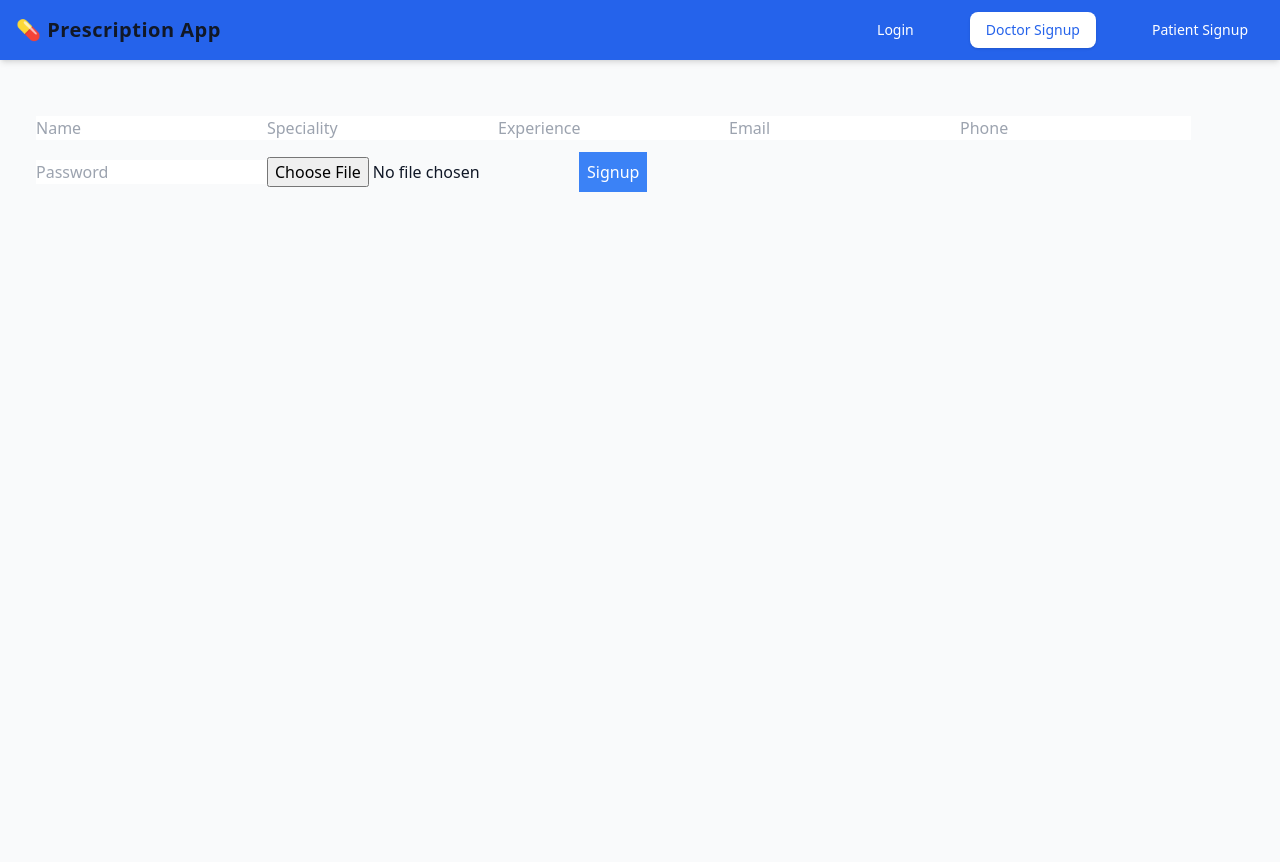
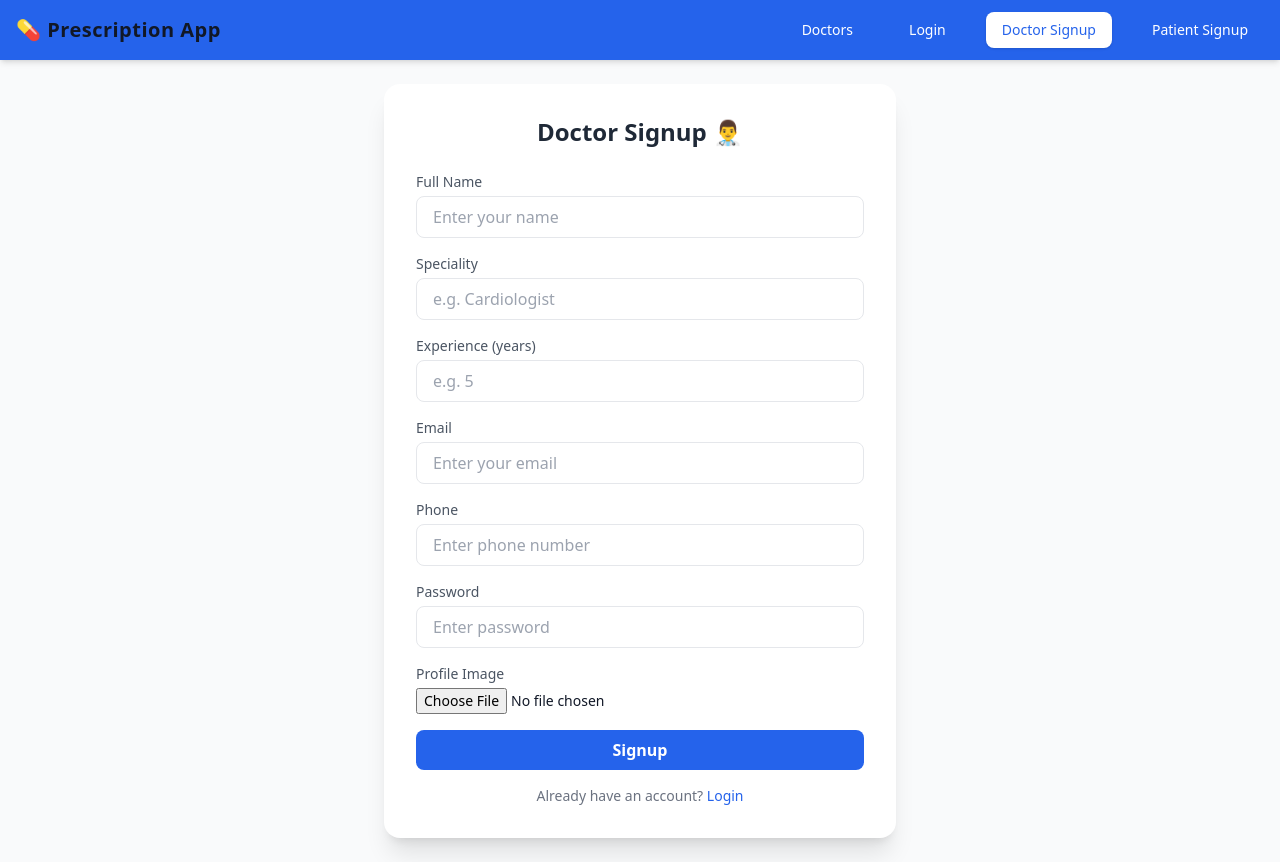
Before and after one commit to Steven2212/online-prescription, a React (Vite) app in the folder frontend/: page /doctor/signup in a window 1280 px wide. Before the commit the page ends 800 px from the top, so only its background shows below. Built offline with nearby package versions, Linux system fonts and the light colour scheme; no server answers.

Commit message:
Doctor signup done.

```diff
--- a/frontend/src/components/Navbar.jsx
+++ b/frontend/src/components/Navbar.jsx
@@ -1,7 +1,12 @@
-import { Link, useLocation } from "react-router-dom";
+import { Link, useLocation, useNavigate } from "react-router-dom";
+import { useContext } from "react";
+import AuthContext from "../context/AuthContext";
 
 export default function Navbar() {
   const { pathname } = useLocation();
+  const navigate = useNavigate();
+
+  const { user, logout } = useContext(AuthContext);
 
   const linkClass = (path) =>
     `px-4 py-2 rounded-lg text-sm font-medium transition ${
@@ -10,20 +15,34 @@ const linkClass = (path) =>
         : "text-white hover:bg-blue-500"
     }`;
 
+  const handleLogout = () => {
+    logout();
+    navigate("/login");
+  };
+
   return (
     <nav className="bg-blue-600 shadow-md">
       <div className="max-w-7xl mx-auto px-4 py-3 flex justify-between items-center">
+
         {/* Logo */}
-        <h1 className="text-xl font-bold tracking-wide">
+        <h1
+          className="text-xl font-bold tracking-wide cursor-pointer"
+          onClick={() => navigate("/")}
+        >
           💊 Prescription App
         </h1>
 
         {/* Links */}
-        <div className="flex items-center gap-10">
-          {/* <Link to="/doctors" className={linkClass("/doctors")}>
+        <div className="flex items-center gap-6">
+
+          {/* Always visible */}
+          <Link to="/doctors" className={linkClass("/doctors")}>
             Doctors
-          </Link> */}
+          </Link>
 
+          {/* If NOT logged in */}
+          {!user && (
+            <>
               <Link to="/login" className={linkClass("/login")}>
                 Login
               </Link>
@@ -35,8 +54,63 @@ const linkClass = (path) =>
               <Link to="/patient/signup" className={linkClass("/patient/signup")}>
                 Patient Signup
               </Link>
+            </>
+          )}
+
+          {/* If logged in */}
+          {user && (
+            <button
+              onClick={handleLogout}
+              className="bg-red-500 px-4 py-2 rounded-lg text-white hover:bg-red-600 transition"
+            >
+              Logout
+            </button>
+          )}
         </div>
       </div>
     </nav>
   );
 }
+
+// import { Link, useLocation } from "react-router-dom";
+
+// export default function Navbar() {
+//   const { pathname } = useLocation();
+
+// const linkClass = (path) =>
+//   `px-4 py-2 rounded-lg text-sm font-medium transition ${
+//     pathname === path
+//       ? "bg-white text-blue-600 shadow"
+//       : "text-white hover:bg-blue-500"
+//   }`;
+
+//   return (
+//     <nav className="bg-blue-600 shadow-md">
+//       <div className="max-w-7xl mx-auto px-4 py-3 flex justify-between items-center">
+//         {/* Logo */}
+//         <h1 className="text-xl font-bold tracking-wide">
+//           💊 Prescription App
+//         </h1>
+
+//         {/* Links */}
+//         <div className="flex items-center gap-10">
+//           {/* <Link to="/doctors" className={linkClass("/doctors")}>
+//             Doctors
+//           </Link> */}
+
+//           <Link to="/login" className={linkClass("/login")}>
+//             Login
+//           </Link>
+
+//           <Link to="/doctor/signup" className={linkClass("/doctor/signup")}>
+//             Doctor Signup
+//           </Link>
+
+//           <Link to="/patient/signup" className={linkClass("/patient/signup")}>
+//             Patient Signup
+//           </Link>
+//         </div>
+//       </div>
+//     </nav>
+//   );
+// }
--- a/frontend/src/pages/auth/DoctorSignup.jsx
+++ b/frontend/src/pages/auth/DoctorSignup.jsx
@@ -1,31 +1,161 @@
 import { useForm } from "react-hook-form";
 import API from "../../api/axios";
+import { useNavigate } from "react-router-dom";
 
 export default function DoctorSignup() {
   const { register, handleSubmit } = useForm();
+  const navigate = useNavigate();
 
   const onSubmit = async (data) => {
+    try {
       const formData = new FormData();
 
       Object.keys(data).forEach((key) => {
+        if (key === "profileImage") {
+          formData.append(key, data[key][0]); // file handling fix
+        } else {
           formData.append(key, data[key]);
+        }
       });
 
-    await API.post("/auth/doctor/signup", formData);
+      await API.post("/api/auth/doctor/signup", formData);
+
       alert("Doctor Registered!");
+      navigate("/login");
+    } catch (err) {
+      alert(err.response?.data?.msg || "Signup failed");
+    }
   };
 
   return (
-    <form onSubmit={handleSubmit(onSubmit)} className="p-5 space-y-3">
-      <input {...register("name")} placeholder="Name" />
-      <input {...register("speciality")} placeholder="Speciality" />
-      <input {...register("experience")} placeholder="Experience" />
-      <input {...register("email")} placeholder="Email" />
-      <input {...register("phone")} placeholder="Phone" />
-      <input type="password" {...register("password")} placeholder="Password" />
-      <input type="file" {...register("profileImage")} />
+    <div className="flex justify-center items-center min-h-[80vh]">
+      <div className="bg-white shadow-xl rounded-2xl p-8 w-full max-w-lg">
 
-      <button className="bg-blue-500 text-white p-2">Signup</button>
+        {/* Title */}
+        <h2 className="text-2xl font-bold text-center text-gray-800 mb-6">
+          Doctor Signup 👨‍⚕️
+        </h2>
+
+        {/* Form */}
+        <form onSubmit={handleSubmit(onSubmit)} className="space-y-4">
+
+          {/* Name */}
+          <div>
+            <label className="block text-sm font-medium text-gray-600 mb-1">
+              Full Name
+            </label>
+            <input
+              {...register("name")}
+              placeholder="Enter your name"
+              className="w-full px-4 py-2 border rounded-lg focus:ring-2 focus:ring-blue-500 outline-none"
+            />
+          </div>
+
+          {/* Speciality */}
+          <div>
+            <label className="block text-sm font-medium text-gray-600 mb-1">
+              Speciality
+            </label>
+            <input
+              {...register("speciality")}
+              placeholder="e.g. Cardiologist"
+              className="w-full px-4 py-2 border rounded-lg focus:ring-2 focus:ring-blue-500 outline-none"
+            />
+          </div>
+
+          {/* Experience */}
+          <div>
+            <label className="block text-sm font-medium text-gray-600 mb-1">
+              Experience (years)
+            </label>
+            <input
+              type="number"
+              {...register("experience", {
+                min: 1,
+                max: 100
+              })}
+              min={1}
+  max={100}
+              placeholder="e.g. 5"
+               onKeyDown={(e) => {
+    if (e.key === "-" || e.key === "e") {
+      e.preventDefault();
+    }
+  }}
+              className="w-full px-4 py-2 border rounded-lg focus:ring-2 focus:ring-blue-500 outline-none"
+            />
+          </div>
+
+          {/* Email */}
+          <div>
+            <label className="block text-sm font-medium text-gray-600 mb-1">
+              Email
+            </label>
+            <input
+              type="email"
+              {...register("email")}
+              placeholder="Enter your email"
+              className="w-full px-4 py-2 border rounded-lg focus:ring-2 focus:ring-blue-500 outline-none"
+            />
+          </div>
+
+          {/* Phone */}
+          <div>
+            <label className="block text-sm font-medium text-gray-600 mb-1">
+              Phone
+            </label>
+            <input
+              {...register("phone")}
+              placeholder="Enter phone number"
+              className="w-full px-4 py-2 border rounded-lg focus:ring-2 focus:ring-blue-500 outline-none"
+            />
+          </div>
+
+          {/* Password */}
+          <div>
+            <label className="block text-sm font-medium text-gray-600 mb-1">
+              Password
+            </label>
+            <input
+              type="password"
+              {...register("password")}
+              placeholder="Enter password"
+              className="w-full px-4 py-2 border rounded-lg focus:ring-2 focus:ring-blue-500 outline-none"
+            />
+          </div>
+
+          {/* Profile Image */}
+          <div>
+            <label className="block text-sm font-medium text-gray-600 mb-1">
+              Profile Image
+            </label>
+            <input
+              type="file"
+              {...register("profileImage")}
+              className="w-full text-sm"
+            />
+          </div>
+
+          {/* Button */}
+          <button
+            type="submit"
+            className="w-full bg-blue-600 text-white py-2 rounded-lg font-semibold hover:bg-blue-700 transition"
+          >
+            Signup
+          </button>
         </form>
+
+        {/* Footer */}
+        <p className="text-sm text-gray-500 text-center mt-4">
+          Already have an account?{" "}
+          <span
+            onClick={() => navigate("/login")}
+            className="text-blue-600 cursor-pointer hover:underline"
+          >
+            Login
+          </span>
+        </p>
+      </div>
+    </div>
   );
 }
--- a/frontend/src/pages/auth/Login.jsx
+++ b/frontend/src/pages/auth/Login.jsx
@@ -1,10 +1,13 @@
-import { useState } from "react";
+import { useState, useContext } from "react";
 import axios from "axios";
-import Cookies from "js-cookie";
 import { useNavigate } from "react-router-dom";
+import AuthContext from "../../context/AuthContext";
 
 const Login = () => {
   const navigate = useNavigate();
+
+  // ✅ FIX: useContext inside component
+  const { login } = useContext(AuthContext);
 
   const [form, setForm] = useState({
     email: "",
@@ -25,8 +28,10 @@ const Login = () => {
         form
       );
 
-      Cookies.set("token", res.data.token, { expires: 7 });
+      // ✅ Use context login
+      login(res.data);
 
+      // Redirect
       if (form.role === "doctor") {
         navigate("/doctor/dashboard");
       } else {
@@ -41,15 +46,12 @@ const Login = () => {
     <div className="flex justify-center items-center min-h-[80vh]">
       <div className="bg-white shadow-xl rounded-2xl p-8 w-full max-w-md">
 
-        {/* Title */}
         <h2 className="text-2xl font-bold text-center text-gray-800 mb-6">
           Login to your account
         </h2>
 
-        {/* Form */}
         <form onSubmit={handleSubmit} className="space-y-5">
 
-          {/* Email */}
           <div>
             <label className="block text-sm font-medium text-gray-600 mb-1">
               Email
@@ -64,7 +66,6 @@ const Login = () => {
             />
           </div>
 
-          {/* Password */}
           <div>
             <label className="block text-sm font-medium text-gray-600 mb-1">
               Password
@@ -79,7 +80,6 @@ const Login = () => {
             />
           </div>
 
-          {/* Role */}
           <div>
             <label className="block text-sm font-medium text-gray-600 mb-1">
               Login As
@@ -94,7 +94,6 @@ const Login = () => {
             </select>
           </div>
 
-          {/* Button */}
           <button
             type="submit"
             className="w-full bg-blue-600 text-white py-2 rounded-lg font-semibold hover:bg-blue-700 transition"
@@ -103,7 +102,6 @@ const Login = () => {
           </button>
         </form>
 
-        {/* Footer */}
         <p className="text-sm text-gray-500 text-center mt-4">
           Don’t have an account?{" "}
           <span
```
Lines whose indentation alone changed are shown as unchanged.
